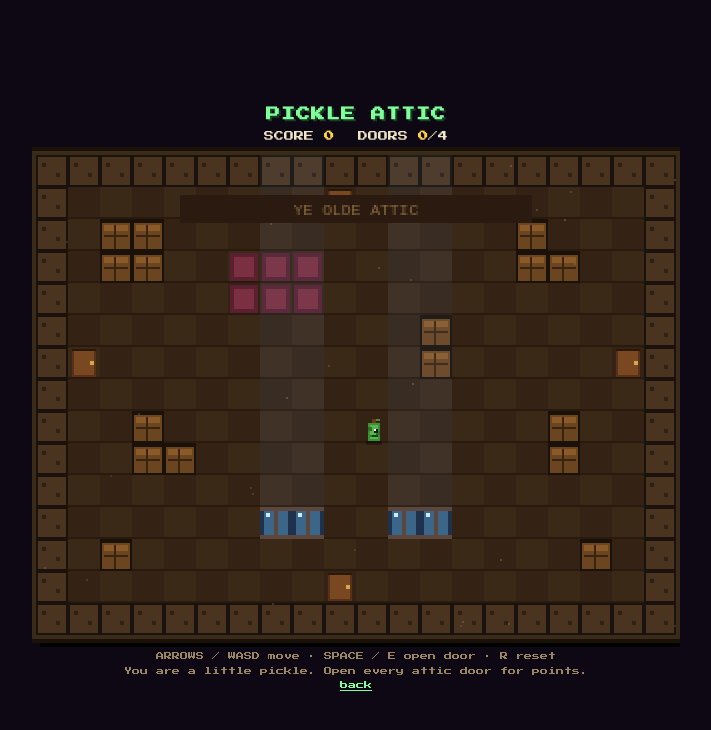
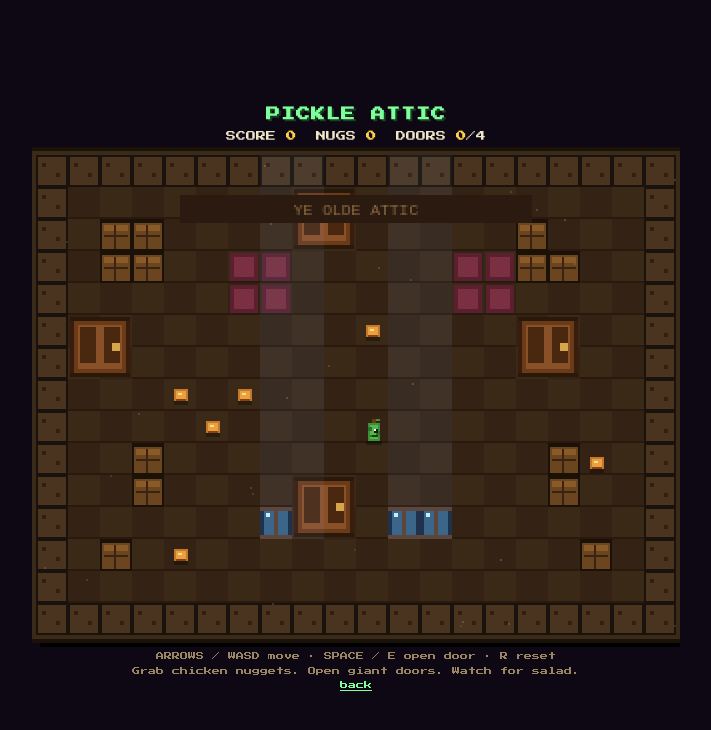
Before and after one commit to sniperd2k/evilgame.com, a plain HTML site: page attic.html in a window 1280 px wide. Shown: the whole page, without its empty margins (284-995 px from the left). Drawn offline with Linux system fonts and the light colour scheme.

Commit message:
AFG: chicken nuggets, 4x doors, salad spills

```diff
--- a/attic.html
+++ b/attic.html
@@ -42,9 +42,11 @@
   }
   #hud {
     display: flex;
-    gap: 24px;
+    gap: 20px;
     font-size: 10px;
     color: #f0e6c8;
+    flex-wrap: wrap;
+    justify-content: center;
   }
   #hud span b { color: #ffd24a; }
   #hint {
@@ -61,11 +63,12 @@
   <h1>PICKLE ATTIC</h1>
   <div id="hud">
     <span>SCORE <b id="score">0</b></span>
+    <span>NUGS <b id="nugs">0</b></span>
     <span>DOORS <b id="doors">0</b>/<span id="doorsMax">0</span></span>
   </div>
   <div id="wrap"><canvas id="c" width="320" height="240"></canvas></div>
   <p id="hint">ARROWS / WASD move · SPACE / E open door · R reset<br/>
-  You are a little pickle. Open every attic door for points.<br/>
+  Grab chicken nuggets. Open giant doors. Watch for salad.<br/>
   <a href="index.html">back</a></p>
 <script>
 (() => {
@@ -77,33 +80,53 @@
   const COLS = 20;
   const ROWS = 15;
 
-  // 0 floor, 1 wall, 2 crate, 3 window, 4 door closed, 5 door open, 6 rug
+  // 0 floor, 1 wall, 2 crate, 3 window, 6 rug
+  // Doors are separate multi-tile objects (2x2 = 4x original footprint)
   const map = [
-  // 0 1 2 3 4 5 6 7 8 9 0 1 2 3 4 5 6 7 8 9
     [1,1,1,1,1,1,1,1,1,1,1,1,1,1,1,1,1,1,1,1],
-    [1,0,0,0,0,0,0,0,0,4,0,0,0,0,0,0,0,0,0,1],
+    [1,0,0,0,0,0,0,0,0,0,0,0,0,0,0,0,0,0,0,1],
     [1,0,2,2,0,0,0,0,0,0,0,0,0,0,0,2,0,0,0,1],
-    [1,0,2,2,0,0,6,6,6,0,0,0,0,0,0,2,2,0,0,1],
-    [1,0,0,0,0,0,6,6,6,0,0,0,0,0,0,0,0,0,0,1],
-    [1,0,0,0,0,0,0,0,0,0,0,0,2,0,0,0,0,0,0,1],
-    [1,4,0,0,0,0,0,0,0,0,0,0,2,0,0,0,0,0,4,1],
+    [1,0,2,2,0,0,6,6,0,0,0,0,0,6,6,2,2,0,0,1],
+    [1,0,0,0,0,0,6,6,0,0,0,0,0,6,6,0,0,0,0,1],
+    [1,0,0,0,0,0,0,0,0,0,0,0,0,0,0,0,0,0,0,1],
+    [1,0,0,0,0,0,0,0,0,0,0,0,0,0,0,0,0,0,0,1],
+    [1,0,0,0,0,0,0,0,0,0,0,0,0,0,0,0,0,0,0,1],
     [1,0,0,0,0,0,0,0,0,0,0,0,0,0,0,0,0,0,0,1],
     [1,0,0,2,0,0,0,0,0,0,0,0,0,0,0,0,2,0,0,1],
-    [1,0,0,2,2,0,0,0,0,0,0,0,0,0,0,0,2,0,0,1],
-    [1,0,0,0,0,0,0,0,0,0,0,0,0,0,0,0,0,0,0,1],
+    [1,0,0,2,0,0,0,0,0,0,0,0,0,0,0,0,2,0,0,1],
     [1,0,0,0,0,0,0,3,3,0,0,3,3,0,0,0,0,0,0,1],
     [1,0,2,0,0,0,0,0,0,0,0,0,0,0,0,0,0,2,0,1],
-    [1,0,0,0,0,0,0,0,0,4,0,0,0,0,0,0,0,0,0,1],
+    [1,0,0,0,0,0,0,0,0,0,0,0,0,0,0,0,0,0,0,1],
     [1,1,1,1,1,1,1,1,1,1,1,1,1,1,1,1,1,1,1,1],
   ];
 
-  const doorTiles = [];
-  for (let y = 0; y < ROWS; y++) {
-    for (let x = 0; x < COLS; x++) {
-      if (map[y][x] === 4) doorTiles.push({ x, y, open: false, id: doorTiles.length });
-    }
-  }
-  document.getElementById('doorsMax').textContent = String(doorTiles.length);
+  // Each door is 4x4 tiles (4x each side vs old 1-tile door)
+  const doorDefs = [
+    { x: 8, y: 1 },   // top
+    { x: 1, y: 5 },   // left
+    { x: 15, y: 5 },  // right
+    { x: 8, y: 10 },  // bottom
+  ];
+
+  const SALADS = [
+    { name: 'CAESAR SALAD', color: '#d8e8a0', bits: '#f5f0d0' },
+    { name: 'GARDEN SALAD', color: '#4caf50', bits: '#ff6b4a' },
+    { name: 'POTATO SALAD', color: '#e8d8a0', bits: '#fff8e0' },
+    { name: 'MYSTERY SALAD', color: '#7ec87e', bits: '#c0ff90' },
+  ];
+
+  let doors = [];
+  let nuggets = [];
+  let spills = [];
+  let particles = [];
+  let score = 0;
+  let openedCount = 0;
+  let nugCount = 0;
+  let flash = 0;
+  let msg = 'nuggets + doors. go pickle!';
+  let msgTimer = 160;
+  let spawnTimer = 40;
+  const keys = Object.create(null);
 
   const player = {
     x: 10 * TILE + 4,
@@ -111,16 +134,10 @@
     w: 10,
     h: 12,
     speed: 1.15,
-    facing: 1, // 1 right, -1 left
+    facing: 1,
     bob: 0,
   };
 
-  let score = 0;
-  let openedCount = 0;
-  let flash = 0;
-  let msg = 'open the doors, pickle';
-  let msgTimer = 180;
-  const keys = Object.create(null);
   const dust = Array.from({ length: 28 }, () => ({
     x: Math.random() * 320,
     y: Math.random() * 240,
@@ -128,7 +145,6 @@
     a: Math.random(),
   }));
 
-  // tiny beep
   let audioCtx = null;
   function beep(freq, dur, type = 'square', vol = 0.04) {
     try {
@@ -145,10 +161,26 @@
     } catch (_) {}
   }
 
+  function initDoors() {
+    doors = doorDefs.map((d, id) => ({
+      x: d.x, y: d.y, w: 2, h: 2, open: false, id
+    }));
+    document.getElementById('doorsMax').textContent = String(doors.length);
+  }
+
+  function doorBlocks(tx, ty) {
+    for (const d of doors) {
+      if (d.open) continue;
+      if (tx >= d.x && tx < d.x + d.w && ty >= d.y && ty < d.y + d.h) return true;
+    }
+    return false;
+  }
+
   function solid(tx, ty) {
     if (tx < 0 || ty < 0 || tx >= COLS || ty >= ROWS) return true;
     const t = map[ty][tx];
-    return t === 1 || t === 2 || t === 4; // closed doors block
+    if (t === 1 || t === 2) return true;
+    return doorBlocks(tx, ty);
   }
 
   function rectHitsSolid(x, y, w, h) {
@@ -171,57 +203,122 @@
     if (!rectHitsSolid(player.x, ny, player.w, player.h)) player.y = ny;
   }
 
+  function isWalkableTile(tx, ty) {
+    if (tx < 1 || ty < 1 || tx >= COLS - 1 || ty >= ROWS - 1) return false;
+    const t = map[ty][tx];
+    if (t === 1 || t === 2) return false;
+    if (doorBlocks(tx, ty)) return false;
+    return true;
+  }
+
+  function spawnNugget() {
+    if (nuggets.length >= 8) return;
+    for (let tries = 0; tries < 40; tries++) {
+      const tx = 1 + (Math.random() * (COLS - 2) | 0);
+      const ty = 1 + (Math.random() * (ROWS - 2) | 0);
+      if (!isWalkableTile(tx, ty)) continue;
+      const px = tx * TILE + 4;
+      const py = ty * TILE + 4;
+      const tooClose = nuggets.some(n => Math.hypot(n.x - px, n.y - py) < 20);
+      const onPlayer = Math.hypot(px - player.x, py - player.y) < 24;
+      if (tooClose || onPlayer) continue;
+      nuggets.push({ x: px, y: py, bob: Math.random() * Math.PI * 2, life: 900 });
+      return;
+    }
+  }
+
   function nearDoor() {
     const cx = player.x + player.w / 2;
     const cy = player.y + player.h / 2;
     let best = null;
-    let bestD = 18;
-    for (const d of doorTiles) {
+    let bestD = 40; // bigger reach for bigger doors
+    for (const d of doors) {
       if (d.open) continue;
-      const dx = (d.x + 0.5) * TILE - cx;
-      const dy = (d.y + 0.5) * TILE - cy;
+      const dx = (d.x + d.w / 2) * TILE - cx;
+      const dy = (d.y + d.h / 2) * TILE - cy;
       const dist = Math.hypot(dx, dy);
       if (dist < bestD) { bestD = dist; best = d; }
     }
     return best;
   }
 
+  function spillSalad(door) {
+    const salad = SALADS[Math.floor(Math.random() * 4)];
+    const cx = (door.x + door.w / 2) * TILE;
+    const cy = (door.y + door.h / 2) * TILE;
+    spills.push({
+      x: cx - 14,
+      y: cy - 6,
+      w: 28,
+      h: 22,
+      salad,
+      life: 360,
+      slip: 0.55,
+    });
+    for (let i = 0; i < 18; i++) {
+      particles.push({
+        x: cx + (Math.random() - 0.5) * 20,
+        y: cy + (Math.random() - 0.5) * 12,
+        vx: (Math.random() - 0.5) * 2.2,
+        vy: (Math.random() - 0.5) * 2.2,
+        life: 40 + (Math.random() * 30 | 0),
+        color: Math.random() > 0.5 ? salad.color : salad.bits,
+      });
+    }
+    msg = salad.name + ' SPILL!';
+    msgTimer = 110;
+    beep(180, 0.1, 'sawtooth', 0.05);
+    beep(140, 0.14, 'sawtooth', 0.04);
+  }
+
   function openDoor(d) {
     if (!d || d.open) return;
     d.open = true;
-    map[d.y][d.x] = 5;
     openedCount++;
     const pts = 100 + openedCount * 25;
     score += pts;
     flash = 12;
     msg = '+' + pts + ' DOOR OPEN!';
     msgTimer = 90;
-    document.getElementById('score').textContent = String(score);
-    document.getElementById('doors').textContent = String(openedCount);
+    syncHud();
     beep(220, 0.06); beep(330, 0.08); beep(440, 0.1);
-    if (openedCount >= doorTiles.length) {
+
+    // Sometimes (1 of 4) a salad spills out
+    if ((Math.random() * 4 | 0) === 0) {
+      spillSalad(d);
+    }
+
+    if (openedCount >= doors.length) {
       msg = 'ALL DOORS! ATTIC CLEARED +500';
       score += 500;
-      document.getElementById('score').textContent = String(score);
+      syncHud();
       msgTimer = 200;
       beep(523, 0.12); beep(659, 0.12); beep(784, 0.18);
     }
   }
 
+  function syncHud() {
+    document.getElementById('score').textContent = String(score);
+    document.getElementById('doors').textContent = String(openedCount);
+    document.getElementById('nugs').textContent = String(nugCount);
+  }
+
   function resetGame() {
-    for (const d of doorTiles) {
-      d.open = false;
-      map[d.y][d.x] = 4;
-    }
+    initDoors();
+    nuggets = [];
+    spills = [];
+    particles = [];
     player.x = 10 * TILE + 4;
     player.y = 8 * TILE + 4;
     score = 0;
     openedCount = 0;
+    nugCount = 0;
     flash = 0;
-    msg = 'attic reset. open doors again!';
+    spawnTimer = 20;
+    msg = 'attic reset. chase those nugs!';
     msgTimer = 120;
-    document.getElementById('score').textContent = '0';
-    document.getElementById('doors').textContent = '0';
+    syncHud();
+    for (let i = 0; i < 3; i++) spawnNugget();
     beep(160, 0.08);
   }
 
@@ -236,8 +333,7 @@
 
   function drawTile(tx, ty, t) {
     const x = tx * TILE, y = ty * TILE;
-    // floor planks
-    if (t === 0 || t === 3 || t === 5 || t === 6 || t === 4) {
+    if (t === 0 || t === 3 || t === 6) {
       ctx.fillStyle = (tx + ty) % 2 ? '#3b2918' : '#342314';
       ctx.fillRect(x, y, TILE, TILE);
       ctx.fillStyle = '#2a1a0e';
@@ -281,56 +377,101 @@
       ctx.fillRect(x, y + TILE - 2, TILE, 2);
       ctx.fillRect(x + 7, y, 2, TILE);
     }
-    if (t === 4) {
-      // closed door
+  }
+
+  function drawDoor(d) {
+    const x = d.x * TILE;
+    const y = d.y * TILE;
+    const w = d.w * TILE;
+    const h = d.h * TILE;
+    // floor under door
+    for (let ty = d.y; ty < d.y + d.h; ty++) {
+      for (let tx = d.x; tx < d.x + d.w; tx++) {
+        ctx.fillStyle = (tx + ty) % 2 ? '#3b2918' : '#342314';
+        ctx.fillRect(tx * TILE, ty * TILE, TILE, TILE);
+      }
+    }
+    if (!d.open) {
+      ctx.fillStyle = '#3a1c0c';
+      ctx.fillRect(x + 1, y + 1, w - 2, h - 2);
+      ctx.fillStyle = '#6b3a18';
+      ctx.fillRect(x + 3, y + 3, w - 6, h - 6);
+      ctx.fillStyle = '#8a5028';
+      ctx.fillRect(x + 5, y + 5, w - 10, h - 10);
+      // panels
+      ctx.fillStyle = '#4a2810';
+      ctx.fillRect(x + 6, y + 6, (w / 2) - 8, h - 14);
+      ctx.fillRect(x + w / 2 + 2, y + 6, (w / 2) - 8, h - 14);
+      // knob (big)
+      ctx.fillStyle = '#d4a84a';
+      ctx.fillRect(x + w - 10, y + h / 2 - 2, 4, 4);
+      ctx.fillStyle = '#2a1808';
+      ctx.fillRect(x + 1, y + 1, w - 2, 2);
+      ctx.fillRect(x + 1, y + h - 3, w - 2, 2);
+    } else {
+      ctx.fillStyle = '#0a0604';
+      ctx.fillRect(x + 4, y + 2, w - 8, h - 4);
       ctx.fillStyle = '#5a3018';
-      ctx.fillRect(x + 2, y + 1, TILE - 4, TILE - 2);
+      ctx.fillRect(x + 2, y + 2, 4, h - 4);
+      ctx.fillRect(x + w - 6, y + 2, 4, h - 4);
       ctx.fillStyle = '#7a4820';
-      ctx.fillRect(x + 3, y + 2, TILE - 6, TILE - 4);
-      ctx.fillStyle = '#d4a84a';
-      ctx.fillRect(x + 11, y + 7, 2, 2);
-      ctx.fillStyle = '#2a1808';
-      ctx.fillRect(x + 2, y + 1, TILE - 4, 1);
+      ctx.fillRect(x + 2, y + 2, 4, 3);
+      ctx.fillRect(x + w - 6, y + 2, 4, 3);
     }
-    if (t === 5) {
-      // open door = darker doorway
-      ctx.fillStyle = '#0a0604';
-      ctx.fillRect(x + 3, y + 1, TILE - 6, TILE - 2);
-      ctx.fillStyle = '#5a3018';
-      ctx.fillRect(x + 2, y + 1, 2, TILE - 2);
-      ctx.fillRect(x + TILE - 4, y + 1, 2, TILE - 2);
-    }
+  }
+
+  function drawNugget(n) {
+    const bob = Math.sin(n.bob) * 1.5;
+    const x = Math.round(n.x);
+    const y = Math.round(n.y + bob);
+    ctx.fillStyle = 'rgba(0,0,0,0.3)';
+    ctx.fillRect(x + 1, y + 8, 7, 2);
+    ctx.fillStyle = '#c47828';
+    ctx.fillRect(x + 1, y + 2, 7, 6);
+    ctx.fillStyle = '#e8a040';
+    ctx.fillRect(x + 2, y + 3, 5, 4);
+    ctx.fillStyle = '#ffe080';
+    ctx.fillRect(x + 3, y + 4, 2, 1);
+    ctx.fillStyle = '#8a4010';
+    ctx.fillRect(x + 2, y + 7, 5, 1);
+  }
+
+  function drawSpill(s) {
+    const a = Math.min(1, s.life / 60);
+    ctx.globalAlpha = 0.35 + 0.45 * a;
+    ctx.fillStyle = s.salad.color;
+    ctx.fillRect(s.x | 0, s.y | 0, s.w, s.h);
+    ctx.fillStyle = s.salad.bits;
+    ctx.fillRect((s.x + 4) | 0, (s.y + 3) | 0, 3, 3);
+    ctx.fillRect((s.x + 14) | 0, (s.y + 8) | 0, 4, 2);
+    ctx.fillRect((s.x + 8) | 0, (s.y + 14) | 0, 3, 3);
+    ctx.fillRect((s.x + 18) | 0, (s.y + 4) | 0, 2, 2);
+    ctx.globalAlpha = 1;
   }
 
   function drawPickle(px, py) {
     const bob = Math.sin(player.bob) * 1;
     const x = Math.round(px);
     const y = Math.round(py + bob);
-    // shadow
     ctx.fillStyle = 'rgba(0,0,0,0.35)';
     ctx.fillRect(x + 1, y + 11, 8, 2);
-    // body
     ctx.fillStyle = '#3d8f3a';
     ctx.fillRect(x + 2, y + 2, 6, 9);
     ctx.fillStyle = '#56b84a';
     ctx.fillRect(x + 3, y + 3, 4, 7);
-    // bumps / warts
     ctx.fillStyle = '#2f6e2c';
     ctx.fillRect(x + 2, y + 4, 2, 2);
     ctx.fillRect(x + 6, y + 6, 2, 2);
     ctx.fillRect(x + 3, y + 8, 2, 1);
-    // stem
     ctx.fillStyle = '#6b3a12';
     ctx.fillRect(x + 4, y, 2, 2);
     ctx.fillStyle = '#4a8f2a';
     ctx.fillRect(x + 6, y, 2, 1);
-    // eye
     const eyeX = player.facing > 0 ? x + 5 : x + 3;
     ctx.fillStyle = '#102010';
     ctx.fillRect(eyeX, y + 5, 2, 2);
     ctx.fillStyle = '#ffffff';
     ctx.fillRect(eyeX, y + 5, 1, 1);
-    // little smile
     ctx.fillStyle = '#1a4018';
     ctx.fillRect(x + 4, y + 8, 3, 1);
   }
@@ -344,7 +485,7 @@
   function drawUI() {
     if (msgTimer > 0) {
       ctx.fillStyle = 'rgba(0,0,0,0.55)';
-      ctx.fillRect(20, 210, 280, 22);
+      ctx.fillRect(16, 210, 288, 22);
       ctx.fillStyle = '#ffd24a';
       ctx.font = '8px monospace';
       ctx.textAlign = 'center';
@@ -355,12 +496,21 @@
     if (d) {
       ctx.fillStyle = '#7dff9a';
       ctx.font = '8px monospace';
-      ctx.fillText('SPACE: OPEN', Math.round(d.x * TILE - 8), Math.round(d.y * TILE - 2));
+      ctx.fillText('SPACE: OPEN', Math.round(d.x * TILE + 2), Math.round(d.y * TILE - 2));
     }
     if (flash > 0) {
       ctx.fillStyle = `rgba(255,220,100,${flash / 20})`;
       ctx.fillRect(0, 0, 320, 240);
     }
+  }
+
+  function onSpill(px, py) {
+    for (const s of spills) {
+      if (px + player.w > s.x && px < s.x + s.w && py + player.h > s.y && py < s.y + s.h) {
+        return s;
+      }
+    }
+    return null;
   }
 
   function update() {
@@ -370,16 +520,66 @@
     if (keys.ArrowUp || keys.KeyW) dy -= player.speed;
     if (keys.ArrowDown || keys.KeyS) dy += player.speed;
     if (dx && dy) { dx *= 0.707; dy *= 0.707; }
+
+    const slip = onSpill(player.x, player.y);
+    if (slip) {
+      dx *= 1.35;
+      dy *= 1.35;
+      // wobble
+      dx += Math.sin(player.bob * 2) * 0.4;
+    }
+
     if (dx || dy) {
       tryMove(dx, dy);
       player.bob += 0.35;
     }
     if (msgTimer > 0) msgTimer--;
     if (flash > 0) flash--;
+
     for (const p of dust) {
       p.y += p.s * 0.15;
       p.a += 0.02;
       if (p.y > 240) { p.y = 0; p.x = Math.random() * 320; }
+    }
+
+    // nuggets
+    spawnTimer--;
+    if (spawnTimer <= 0) {
+      spawnNugget();
+      spawnTimer = 50 + (Math.random() * 40 | 0);
+    }
+    for (let i = nuggets.length - 1; i >= 0; i--) {
+      const n = nuggets[i];
+      n.bob += 0.12;
+      n.life--;
+      if (n.life <= 0) { nuggets.splice(i, 1); continue; }
+      if (
+        player.x < n.x + 8 && player.x + player.w > n.x &&
+        player.y < n.y + 8 && player.y + player.h > n.y
+      ) {
+        nuggets.splice(i, 1);
+        const pts = 50;
+        score += pts;
+        nugCount++;
+        msg = '+' + pts + ' NUGGET!';
+        msgTimer = 70;
+        syncHud();
+        beep(660, 0.05); beep(880, 0.07);
+      }
+    }
+
+    for (let i = spills.length - 1; i >= 0; i--) {
+      spills[i].life--;
+      if (spills[i].life <= 0) spills.splice(i, 1);
+    }
+
+    for (let i = particles.length - 1; i >= 0; i--) {
+      const p = particles[i];
+      p.x += p.vx;
+      p.y += p.vy;
+      p.vy += 0.08;
+      p.life--;
+      if (p.life <= 0) particles.splice(i, 1);
     }
   }
 
@@ -389,12 +589,18 @@
     for (let y = 0; y < ROWS; y++) {
       for (let x = 0; x < COLS; x++) drawTile(x, y, map[y][x]);
     }
+    for (const d of doors) drawDoor(d);
+    for (const s of spills) drawSpill(s);
     drawMoonlight();
     for (const p of dust) {
       ctx.fillStyle = `rgba(220,200,160,${0.15 + 0.15 * Math.sin(p.a)})`;
       ctx.fillRect(p.x | 0, p.y | 0, 1, 1);
     }
-    // title plate on wall
+    for (const n of nuggets) drawNugget(n);
+    for (const p of particles) {
+      ctx.fillStyle = p.color;
+      ctx.fillRect(p.x | 0, p.y | 0, 2, 2);
+    }
     ctx.fillStyle = '#2a1a10';
     ctx.fillRect(72, 20, 176, 14);
     ctx.fillStyle = '#8a6a40';
@@ -411,6 +617,10 @@
     draw();
     requestAnimationFrame(loop);
   }
+
+  initDoors();
+  for (let i = 0; i < 3; i++) spawnNugget();
+  syncHud();
   loop();
 })();
 </script>
```
